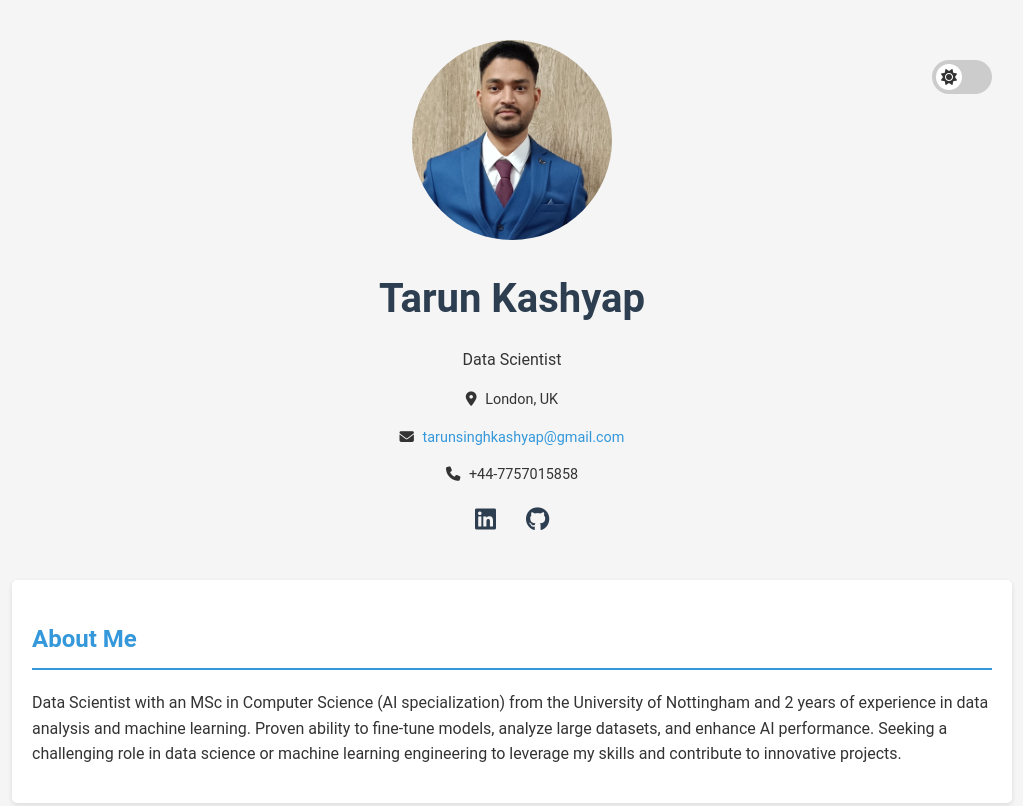
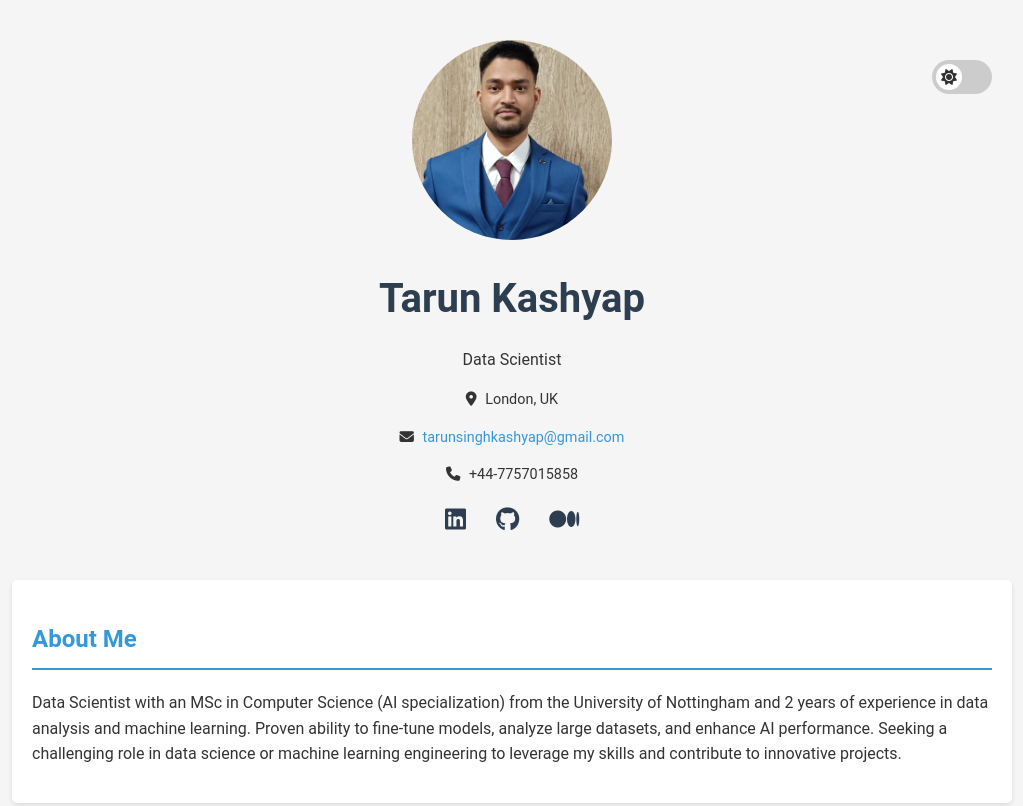
Before and after one commit to tarunk42/tarunk42.github.io, a plain HTML site: page index.html in a window 1280 px wide. Shown: the top 806 px of the page, without its empty margins (128-1151 px from the left). Drawn offline with Linux system fonts and the light colour scheme.

Commit message:
added medium link

```diff
--- a/index.html
+++ b/index.html
@@ -27,6 +27,7 @@
     <div class="contact-icons">
       <a href="https://www.linkedin.com/in/tarun-kashyap/" title="LinkedIn"><i class="fab fa-linkedin"></i></a>
       <a href="https://github.com/tarunk42" title="GitHub"><i class="fab fa-github"></i></a>
+      <a href="https://medium.com/@tarunsinghkashyap" title="Medium"><i class="fab fa-medium"></i></a>
     </div>
   </header>
 
```
